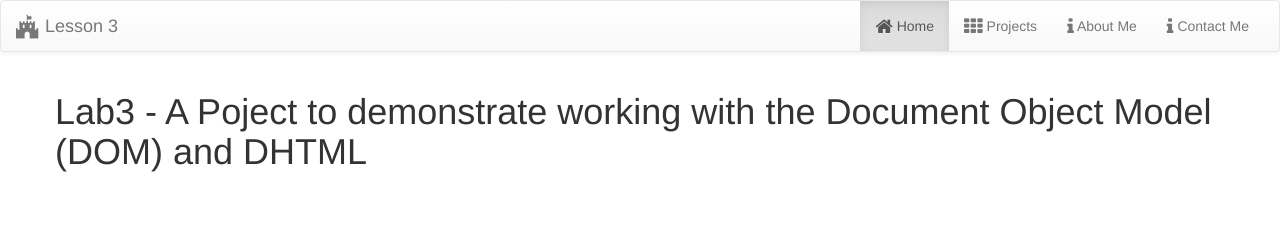
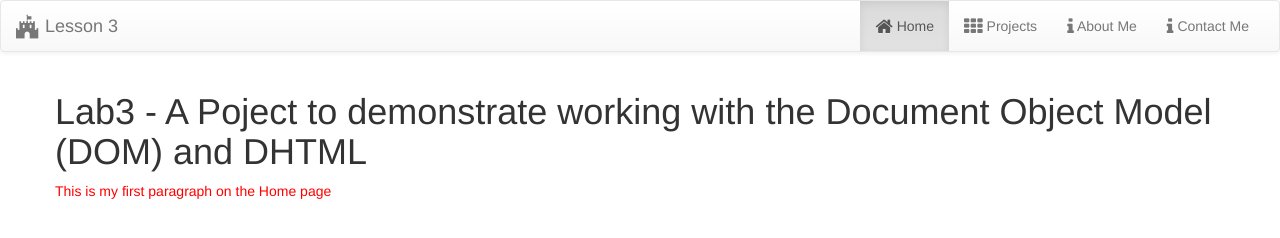
Before and after one commit to MeerZaheen/COMP125--LAB3, a website: page index.html in a window 1280 px wide. Drawn offline with Linux system fonts and the light colour scheme.

Commit message:
updated app.js

```diff
--- a/Scripts/app.js
+++ b/Scripts/app.js
@@ -20,7 +20,7 @@
     * @function PageSwitcher
     * @returns {void}
     */
-    function Pageswitcher() {
+    function PageSwitcher() {
 
         // for console used for testing
         switch (document.title) {
@@ -38,42 +38,62 @@
                 break;
         }
     }
-    /*
-    * This function provides JavaScript codes for the Home Page
+    /**
+     * This function injects some text into the first paragraph of a page based on it's
+     * document.title property
+     *
+     * @function InitialText
+     * @returns {void}
+     */
+    function InitialText() {
+        var paragraph = document.getElementsByTagName("p")[0];
+
+        paragraph.textContent = "This is my first paragraph on the " + document.title + " page";
+    }
+
+    /**
+     * This function provides JavaScript code for the Home page
      *
      * @function Home
      * @returns {void}
      */
     function Home() {
-        console.log("You are at the Home Page");
+        InitialText();
+
+        var firstPargraph = document.querySelectorAll("div.row p")[0];
+
+        firstPargraph.style.color = "red";
     }
-    /*
-    * This function provides JavaScript codes for the About Page
+
+    /**
+    * This function provides JavaScript code for the About page
     *
-    * @function Home
+    * @function About
     * @returns {void}
     */
     function About() {
-        console.log("You are at the About Me Page");
+        InitialText();
     }
-    /*
-    * This function provides JavaScript codes for the Contact Page
+
+    /**
+    * This function provides JavaScript code for the Contact page
     *
-    * @function Home
+    * @function Contact
     * @returns {void}
     */
     function Contact() {
-        console.log("You are at the Contact Page");
-    }/*
-    * This function provides JavaScript codes for the Project Page
+
+    }
+
+    /**
+    * This function provides JavaScript code for the Projects page
     *
-    * @function Home
+    * @function Projects
     * @returns {void}
     */
     function Projects() {
-        console.log("You are at the Projects Page");
+        InitialText();
     }
-
     // for console used for testing: console.log(document.URL);
     // document.body.onload = PageSwitcher;
     // document.body.addEventListener("load", Pageswitcher);
--- a/index.html
+++ b/index.html
@@ -46,7 +46,7 @@
         <div class="row">
             <h1>Lab3 - A Poject to demonstrate working with the Document Object Model (DOM) and DHTML</h1>
 
-            <p id="paragraphOne">
+            <!-- <p id="paragraphOne">- -->
 
 
             </p>
```
Lines whose indentation alone changed are shown as unchanged.
